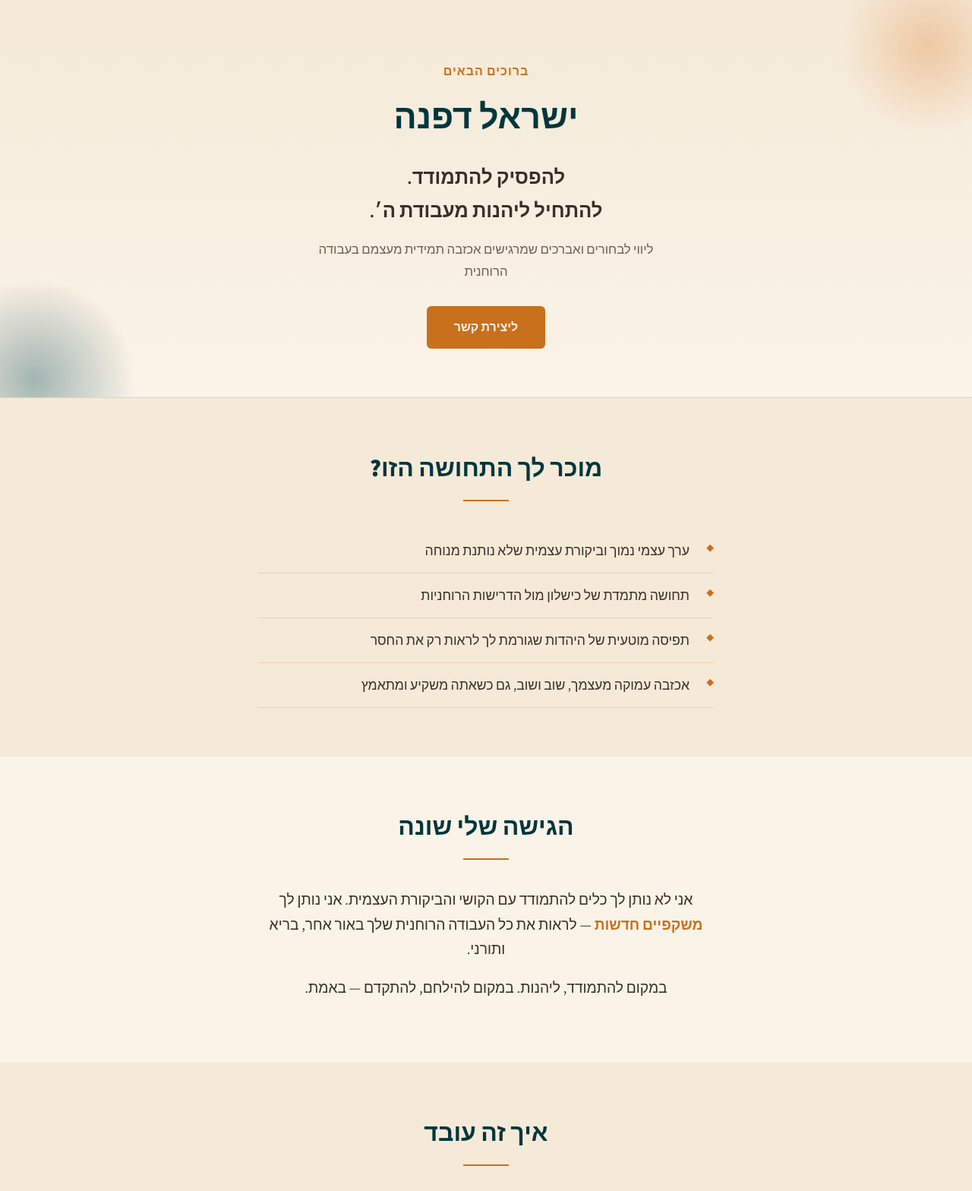
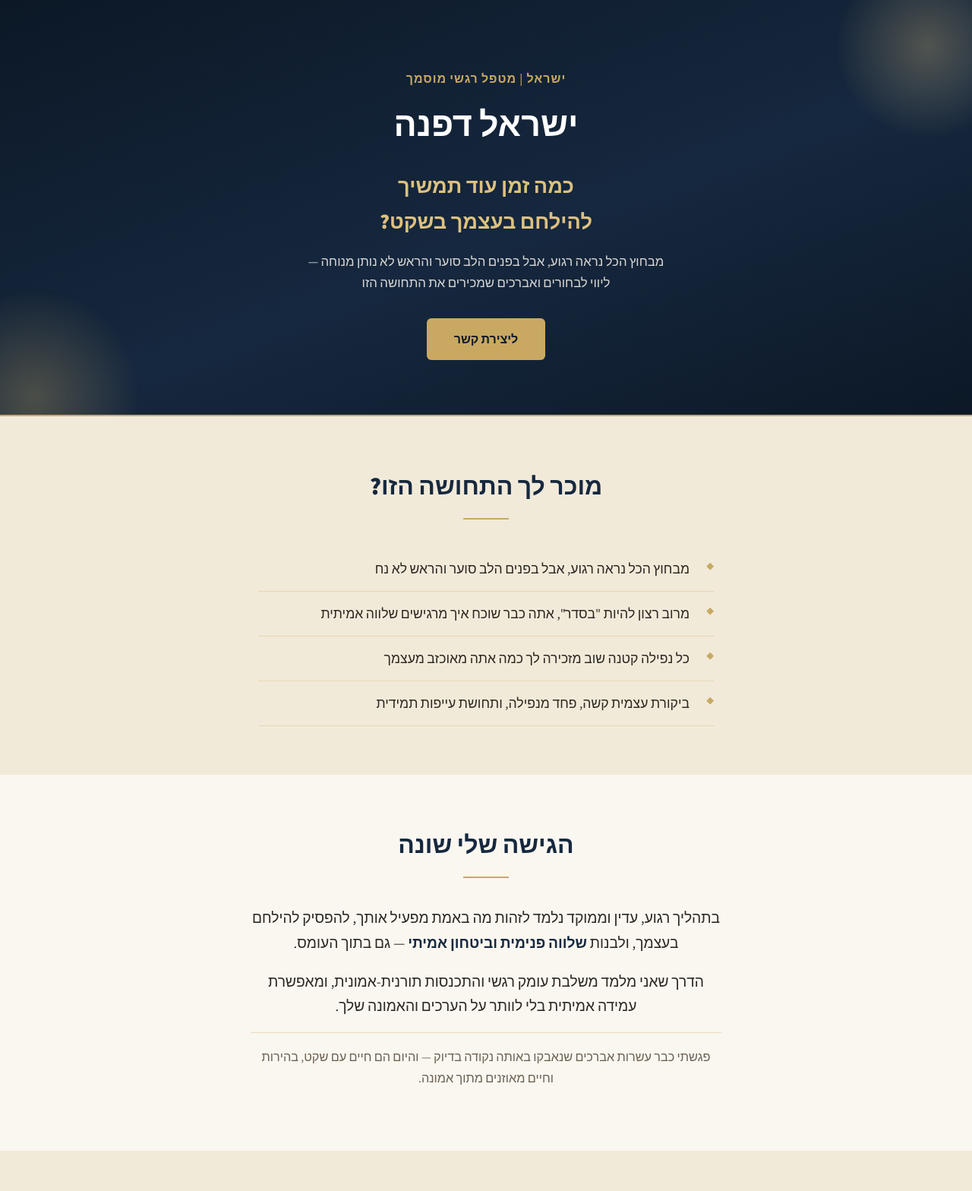
Before and after one commit to Sarale-Gamliel/israeldafna, a plain HTML site: page index.html in a window 1280 px wide. Shown: the top 1568 px of the page at 76% size. Drawn offline with Linux system fonts and the light colour scheme.

Commit message:
Rework palette and copy to match the print flyer's navy/gold branding
Swap the teal/orange accent scheme for the flyer's deep navy + gold
combination, and align the hero headline, problem list, approach
copy, and contact CTA with the flyer's wording for brand consistency
between print and web.

```diff
--- a/index.html
+++ b/index.html
@@ -3,7 +3,7 @@
 <head>
 <meta charset="UTF-8">
 <meta name="viewport" content="width=device-width, initial-scale=1.0">
-<title>ישראל דפנה | להפסיק להתמודד. להתחיל ליהנות מעבודת ה'.</title>
+<title>ישראל דפנה | כמה זמן עוד תמשיך להילחם בעצמך בשקט?</title>
 <link rel="preconnect" href="https://fonts.googleapis.com">
 <link rel="preconnect" href="https://fonts.gstatic.com" crossorigin>
 <link href="https://fonts.googleapis.com/css2?family=Assistant:wght@400;600;800&display=swap" rel="stylesheet">
@@ -13,10 +13,10 @@
 
 <header class="hero">
   <div class="container">
-    <p class="welcome">ברוכים הבאים</p>
+    <p class="welcome">ישראל | מטפל רגשי מוסמך</p>
     <h1>ישראל דפנה</h1>
-    <p class="tagline">להפסיק להתמודד.<br>להתחיל ליהנות מעבודת ה׳.</p>
-    <p class="hero-sub">ליווי לבחורים ואברכים שמרגישים אכזבה תמידית מעצמם בעבודה הרוחנית</p>
+    <p class="tagline">כמה זמן עוד תמשיך<br>להילחם בעצמך בשקט?</p>
+    <p class="hero-sub">מבחוץ הכל נראה רגוע, אבל בפנים הלב סוער והראש לא נותן מנוחה — ליווי לבחורים ואברכים שמכירים את התחושה הזו</p>
     <a href="#contact" class="btn btn-primary">ליצירת קשר</a>
   </div>
 </header>
@@ -25,10 +25,10 @@
   <div class="container">
     <h2>מוכר לך התחושה הזו?</h2>
     <ul class="problem-list">
-      <li>ערך עצמי נמוך וביקורת עצמית שלא נותנת מנוחה</li>
-      <li>תחושה מתמדת של כישלון מול הדרישות הרוחניות</li>
-      <li>תפיסה מוטעית של היהדות שגורמת לך לראות רק את החסר</li>
-      <li>אכזבה עמוקה מעצמך, שוב ושוב, גם כשאתה משקיע ומתאמץ</li>
+      <li>מבחוץ הכל נראה רגוע, אבל בפנים הלב סוער והראש לא נח</li>
+      <li>מרוב רצון להיות "בסדר", אתה כבר שוכח איך מרגישים שלווה אמיתית</li>
+      <li>כל נפילה קטנה שוב מזכירה לך כמה אתה מאוכזב מעצמך</li>
+      <li>ביקורת עצמית קשה, פחד מנפילה, ותחושת עייפות תמידית</li>
     </ul>
   </div>
 </section>
@@ -37,11 +37,15 @@
   <div class="container">
     <h2>הגישה שלי שונה</h2>
     <p class="approach-text">
-      אני לא נותן לך כלים להתמודד עם הקושי והביקורת העצמית.
-      אני נותן לך <strong>משקפיים חדשות</strong> — לראות את כל העבודה הרוחנית שלך באור אחר, בריא ותורני.
+      בתהליך רגוע, עדין וממוקד נלמד לזהות מה באמת מפעיל אותך, להפסיק להילחם בעצמך,
+      ולבנות <strong>שלווה פנימית וביטחון אמיתי</strong> — גם בתוך העומס.
     </p>
     <p class="approach-text">
-      במקום להתמודד, ליהנות. במקום להילחם, להתקדם — באמת.
+      הדרך שאני מלמד משלבת עומק רגשי והתכנסות תורנית-אמונית,
+      ומאפשרת עמידה אמיתית בלי לוותר על הערכים והאמונה שלך.
+    </p>
+    <p class="approach-text approach-note">
+      פגשתי כבר עשרות אברכים שנאבקו באותה נקודה בדיוק — והיום הם חיים עם שקט, בהירות וחיים מאוזנים מתוך אמונה.
     </p>
   </div>
 </section>
@@ -69,7 +73,7 @@
 <section id="contact" class="contact">
   <div class="container">
     <h2>בואו נדבר</h2>
-    <p class="contact-sub">השאירו פרטים ואחזור אליכם, או צרו קשר ישירות</p>
+    <p class="contact-sub">מוזמנים לשיחת ייעוץ ראשונית ללא תשלום — נבין יחד מה עובר עליך ונזהה את השורש, או צרו קשר ישירות</p>
 
     <form id="contact-form" action="https://formspree.io/f/mbdvzbjq" method="POST">
       <input type="text" name="name" placeholder="שם מלא" required>
@@ -89,7 +93,8 @@
 
 <footer class="site-footer">
   <div class="container">
-    <p>ישראל דפנה</p>
+    <p class="brand-name">ישראל דפנה</p>
+    <p class="brand-title">מטפל רגשי מוסמך</p>
     <p>054-846-8217 &nbsp;|&nbsp; i0548468217@gmail.com</p>
     <p class="copyright">&copy; <span id="year"></span> כל הזכויות שמורות</p>
   </div>
--- a/style.css
+++ b/style.css
@@ -1,12 +1,12 @@
 :root {
-  --cream: #faf3e8;
-  --beige: #f5ead8;
-  --teal: #00444d;
-  --teal-dark: #00363d;
-  --orange: #c9701c;
-  --orange-light: #e08a3c;
-  --text: #3a2e26;
-  --text-light: #6e5f52;
+  --cream: #faf7f0;
+  --beige: #f2ead9;
+  --navy: #16283f;
+  --navy-dark: #0c1826;
+  --gold: #c9a961;
+  --gold-light: #ddc17f;
+  --text: #2b2620;
+  --text-light: #6b6152;
 }
 
 * {
@@ -51,10 +51,10 @@ ul {
 .hero {
   position: relative;
   overflow: hidden;
-  background: linear-gradient(180deg, var(--beige) 0%, var(--cream) 100%);
-  padding: 80px 0 64px;
+  background: linear-gradient(160deg, var(--navy-dark) 0%, var(--navy) 55%, var(--navy-dark) 100%);
+  padding: 90px 0 72px;
   text-align: center;
-  border-bottom: 1px solid rgba(201, 112, 28, 0.25);
+  border-bottom: 2px solid var(--gold);
 }
 
 .hero::before,
@@ -63,25 +63,25 @@ ul {
   position: absolute;
   border-radius: 50%;
   filter: blur(2px);
-  opacity: 0.35;
+  opacity: 0.3;
   z-index: 0;
   animation: float 9s ease-in-out infinite alternate;
 }
 
 .hero::before {
-  width: 220px;
-  height: 220px;
-  background: radial-gradient(circle, var(--orange-light), transparent 70%);
-  top: -60px;
-  right: -60px;
+  width: 240px;
+  height: 240px;
+  background: radial-gradient(circle, var(--gold-light), transparent 70%);
+  top: -70px;
+  right: -70px;
 }
 
 .hero::after {
-  width: 260px;
-  height: 260px;
-  background: radial-gradient(circle, var(--teal), transparent 70%);
-  bottom: -100px;
-  left: -80px;
+  width: 280px;
+  height: 280px;
+  background: radial-gradient(circle, var(--gold), transparent 70%);
+  bottom: -110px;
+  left: -90px;
   animation-delay: 1.5s;
 }
 
@@ -109,7 +109,7 @@ ul {
 .hero .btn { animation-delay: 0.4s; }
 
 .hero .welcome {
-  color: var(--orange);
+  color: var(--gold);
   font-weight: 600;
   letter-spacing: 1px;
   margin-bottom: 8px;
@@ -117,21 +117,21 @@ ul {
 
 .hero h1 {
   font-size: 2.8rem;
-  color: var(--teal-dark);
+  color: #fff;
   margin-bottom: 20px;
 }
 
 .hero .tagline {
-  font-size: 1.6rem;
-  font-weight: 600;
-  color: var(--text);
+  font-size: 1.7rem;
+  font-weight: 700;
+  color: var(--gold-light);
   margin-bottom: 16px;
 }
 
 .hero-sub {
   max-width: 480px;
   margin: 0 auto 32px;
-  color: var(--text-light);
+  color: rgba(250, 247, 240, 0.85);
   font-size: 1.05rem;
 }
 
@@ -146,28 +146,29 @@ ul {
 }
 
 .btn-primary {
-  background: var(--orange);
-  color: var(--cream);
+  background: var(--gold);
+  color: var(--navy-dark);
 }
 
 .btn-primary:hover {
-  background: var(--orange-light);
+  background: var(--gold-light);
   transform: translateY(-3px);
-  box-shadow: 0 8px 18px rgba(201, 112, 28, 0.35);
+  box-shadow: 0 8px 18px rgba(201, 169, 97, 0.4);
 }
 
 .btn-secondary {
   background: transparent;
-  color: var(--teal);
-  border: 2px solid var(--orange);
+  color: var(--navy);
+  border: 2px solid var(--gold);
   margin: 8px;
 }
 
 .btn-secondary:hover {
-  background: var(--orange);
+  background: var(--navy);
   color: var(--cream);
+  border-color: var(--navy);
   transform: translateY(-3px);
-  box-shadow: 0 8px 18px rgba(201, 112, 28, 0.25);
+  box-shadow: 0 8px 18px rgba(22, 40, 63, 0.25);
 }
 
 /* Sections */
@@ -177,7 +178,7 @@ section {
 
 section h2 {
   font-size: 2rem;
-  color: var(--teal-dark);
+  color: var(--navy);
   text-align: center;
   margin-bottom: 36px;
   position: relative;
@@ -188,7 +189,7 @@ section h2::after {
   display: block;
   width: 60px;
   height: 2px;
-  background: var(--orange);
+  background: var(--gold);
   margin: 16px auto 0;
 }
 
@@ -206,7 +207,7 @@ section h2::after {
   padding: 14px 0 14px 0;
   padding-right: 32px;
   font-size: 1.1rem;
-  border-bottom: 1px solid rgba(201, 112, 28, 0.2);
+  border-bottom: 1px solid rgba(201, 169, 97, 0.3);
   opacity: 0;
 }
 
@@ -224,7 +225,7 @@ section h2::after {
   position: absolute;
   right: 0;
   top: 14px;
-  color: var(--orange);
+  color: var(--gold);
   font-size: 0.8rem;
 }
 
@@ -244,9 +245,17 @@ section h2::after {
 }
 
 .approach.visible .approach-text:nth-of-type(2) { animation-delay: 0.15s; }
+.approach.visible .approach-text:nth-of-type(3) { animation-delay: 0.3s; }
 
 .approach-text strong {
-  color: var(--orange);
+  color: var(--navy);
+}
+
+.approach-text.approach-note {
+  font-size: 1.02rem;
+  color: var(--text-light);
+  border-top: 1px solid rgba(201, 169, 97, 0.35);
+  padding-top: 18px;
 }
 
 .how {
@@ -261,7 +270,7 @@ section h2::after {
 
 .how-item {
   background: var(--cream);
-  border: 1px solid rgba(201, 112, 28, 0.3);
+  border: 1px solid rgba(201, 169, 97, 0.4);
   border-radius: 10px;
   padding: 28px 22px;
   text-align: center;
@@ -279,11 +288,11 @@ section h2::after {
 
 .how-item:hover {
   transform: translateY(-6px);
-  box-shadow: 0 12px 26px rgba(0, 68, 77, 0.18);
+  box-shadow: 0 12px 26px rgba(22, 40, 63, 0.18);
 }
 
 .how-item h3 {
-  color: var(--teal);
+  color: var(--navy);
   font-size: 1.2rem;
   margin-bottom: 12px;
 }
@@ -320,7 +329,7 @@ section h2::after {
 #contact-form textarea {
   width: 100%;
   padding: 14px 16px;
-  border: 1px solid rgba(201, 112, 28, 0.4);
+  border: 1px solid rgba(201, 169, 97, 0.5);
   border-radius: 6px;
   font-family: 'Assistant', sans-serif;
   font-size: 1rem;
@@ -332,8 +341,8 @@ section h2::after {
 #contact-form input:focus,
 #contact-form textarea:focus {
   outline: none;
-  border-color: var(--orange);
-  box-shadow: 0 0 0 3px rgba(201, 112, 28, 0.15);
+  border-color: var(--gold);
+  box-shadow: 0 0 0 3px rgba(201, 169, 97, 0.18);
 }
 
 .form-status {
@@ -346,7 +355,7 @@ section h2::after {
 }
 
 .form-status.error {
-  color: var(--orange);
+  color: #b3401f;
 }
 
 .direct-contact {
@@ -356,22 +365,34 @@ section h2::after {
 .email-hint {
   margin-top: 10px;
   min-height: 1.2em;
-  color: var(--teal);
+  color: var(--navy);
   font-size: 0.9rem;
 }
 
 /* Footer */
 .site-footer {
-  background: var(--teal-dark);
+  background: var(--navy-dark);
   color: var(--cream);
   text-align: center;
-  padding: 36px 0;
+  padding: 40px 0;
+}
+
+.site-footer .brand-name {
+  color: var(--gold-light);
+  font-weight: 700;
+  font-size: 1.1rem;
+}
+
+.site-footer .brand-title {
+  color: rgba(250, 247, 240, 0.75);
+  font-size: 0.9rem;
+  margin-top: 4px;
 }
 
 .site-footer .copyright {
   margin-top: 10px;
   font-size: 0.85rem;
-  color: rgba(250, 243, 232, 0.7);
+  color: rgba(250, 247, 240, 0.6);
 }
 
 /* Reduced motion */
```
